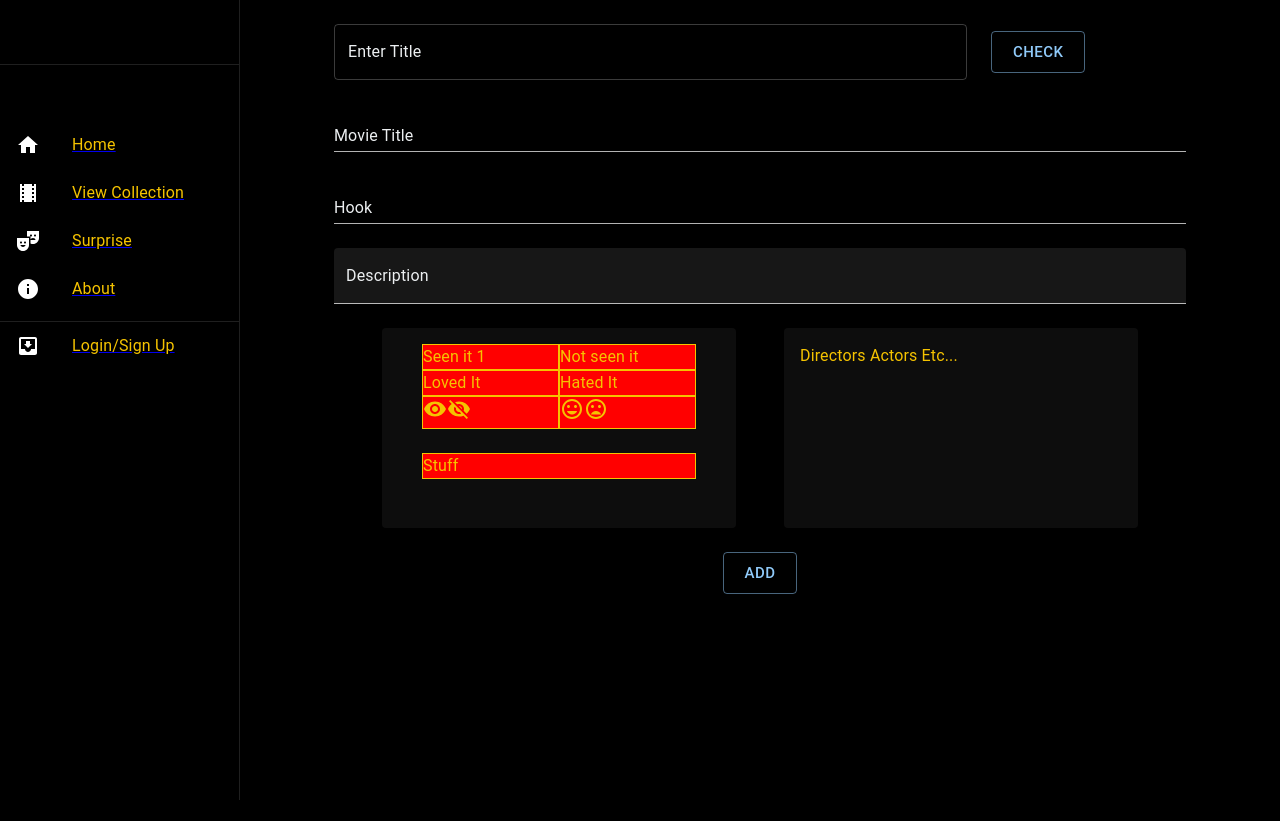
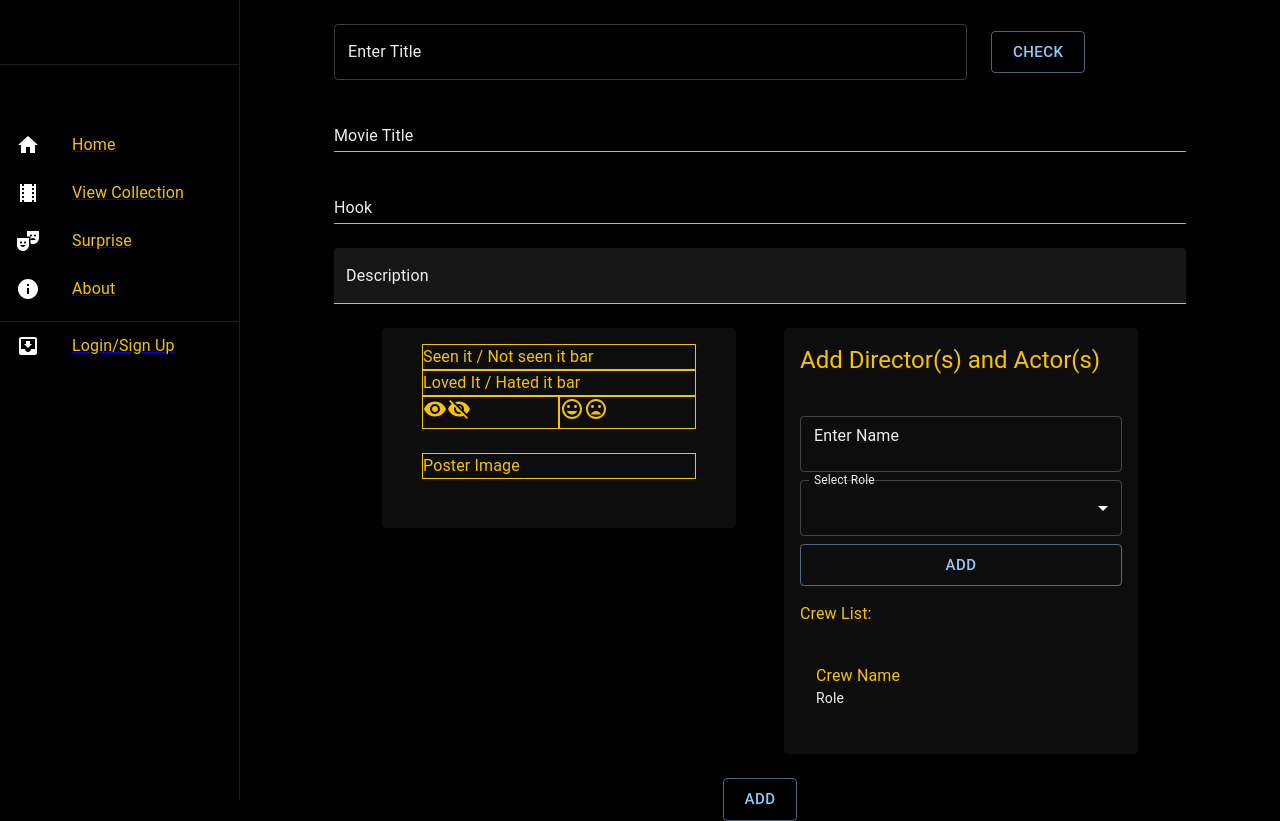
Before and after one commit to WilliamCrownover/bfanz, a React (Create React App) app in the folder client/: page /AddMovie in a window 1280 px wide. Before the commit the page ends 800 px from the top, so only its background shows below. Built offline with nearby package versions, Linux system fonts and the light colour scheme.

Commit message:
added the components for the Add Directors and Actors box

```diff
--- a/client/src/pages/AddMovie.js
+++ b/client/src/pages/AddMovie.js
@@ -6,15 +6,22 @@ import RemoveRedEyeIcon from '@mui/icons-material/RemoveRedEye';
 import VisibilityOffIcon from '@mui/icons-material/VisibilityOff';
 import MoodIcon from '@mui/icons-material/Mood';
 import MoodBadIcon from '@mui/icons-material/MoodBad';
-import Paper from '@mui/material/Paper';
 import Card from '@mui/material/Card';
 import CardContent from '@mui/material/CardContent';
-
+import CardHeader from '@mui/material/CardHeader';
+import Select from '@mui/material/Select';
+import MenuItem from '@mui/material/MenuItem';
+import InputLabel from '@mui/material/InputLabel';
+import FormControl from '@mui/material/FormControl';
+import List from '@mui/material/List';
+import ListItem from '@mui/material/ListItem';
+import ListItemText from '@mui/material/ListItemText';
+import Typography from '@mui/material/Typography';
 
 const AddMovie = () => {
     return (
 
-        <Container sx={{mt: 3}} maxWidth="md">
+        <Container sx={{ mt: 3 }} maxWidth="md">
             <Grid
                 container
                 direction='row'
@@ -73,32 +80,26 @@ const AddMovie = () => {
                                                             direction="row"
                                                             justifyContent="center"
                                                             alignItems="center"
-                                                            sx={{ bgcolor: 'red' }}
+                                                            sx={{}}
                                                         >
                                                             {/* look into percentage/rating bar */}
-                                                            {/* top left box */}
-                                                            <Grid item sx={{ border: 1 }} xs={6}>
-                                                                Seen it 1
+                                                            {/* top row */}
+                                                            <Grid item sx={{ border: 1 }} xs={12}>
+                                                                Seen it / Not seen it bar
                                                             </Grid>
-                                                            <Grid item sx={{ border: 1 }} xs={6}>
-                                                                Not seen it
-                                                            </Grid>
-                                                            {/* top right box */}
-                                                            <Grid item sx={{ border: 1 }} xs={6}>
-                                                                Loved It
-                                                            </Grid>
-                                                            <Grid item sx={{ border: 1 }} xs={6}>
-                                                                Hated It
+                                                            {/* 2nd row */}
+                                                            <Grid item sx={{ border: 1 }} xs={12}>
+                                                                Loved It / Hated it bar
                                                             </Grid>
                                                         </Grid>
+                                                        {/* Icon row */}
                                                         <Grid
                                                             container
                                                             direction="row"
                                                             justifyContent="center"
-                                                            alignItems="stretch"
-                                                            sx={{ bgcolor: 'red' }}
+                                                            alignItems="center"
+                                                            sx={{}}
                                                         >
-                                                            {/* bottom left box */}
                                                             <Grid item sx={{ border: 1 }} xs={6}>
                                                                 <RemoveRedEyeIcon />
                                                                 <VisibilityOffIcon />
@@ -110,11 +111,10 @@ const AddMovie = () => {
                                                         </Grid>
                                                     </Container>
                                                 </Grid>
-
-                                                {/* Directors/Actors box */}
+                                                {/* Post Image Area */}
                                                 <Container>
-                                                    <Grid item sx={{ border: 1, mt: 3, bgcolor: 'red' }} xs={12}>
-                                                        Stuff
+                                                    <Grid item sx={{ border: 1, mt: 3 }} xs={12}>
+                                                        Poster Image
                                                     </Grid>
                                                 </Container>
                                             </Grid>
@@ -123,14 +123,39 @@ const AddMovie = () => {
                                 </Container>
                             </Grid>
 
-                            {/* Rigth column*/}
+                            {/* Rigth column Directors/Actors box*/}
                             <Grid item xs={12} md={6}>
                                 <Container>
                                     <Card sx={{ minWidth: 275, minHeight: 200 }}>
-                                        <CardContent>
-                                            {/* <Paper elevation={3} sx={{ backgroundColor: 'red', height: 200 }}> */}
-                                            Directors Actors Etc...
-                                            {/* </Paper> */}
+                                        <CardHeader title='Add Director(s) and Actor(s)' />
+                                        <CardContent >
+                                            <TextField fullWidth id="add-crew" label="Enter Name" variant="outlined" sx={{ py: 1 }} />
+                                            <FormControl fullWidth>
+                                                <InputLabel id="add-crew-role-label">Select Role</InputLabel>
+                                                <Select
+                                                    labelId="add-crew-role-label"
+                                                    id="add-crew-role"
+                                                    value={'role'}
+                                                    label="Role"
+                                                    onChange={'setRole function'}
+                                                >
+                                                    <MenuItem value={'Director'}>Director</MenuItem>
+                                                    <MenuItem value={'Actor'}>Actor</MenuItem>
+                                                </Select>
+                                                <Button sx={{ mt: 1 }} size="large" variant='outlined'> Add </Button>
+                                            </FormControl>
+                                            <Typography sx={{ my: 2 }}>
+                                                Crew List:
+                                            </Typography>
+                                            <List>
+                                                {/* Function to generate full list */}
+                                                <ListItem>
+                                                    <ListItemText
+                                                        primary="Crew Name"
+                                                        secondary='Role'
+                                                    />
+                                                </ListItem>
+                                            </List>
                                         </CardContent>
                                     </Card>
                                 </Container>
```
